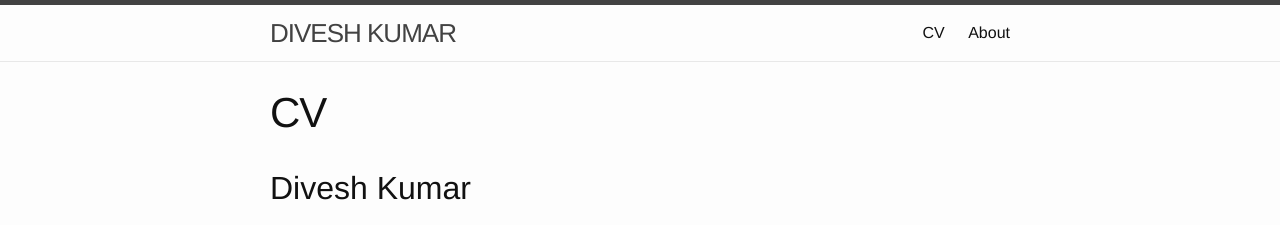
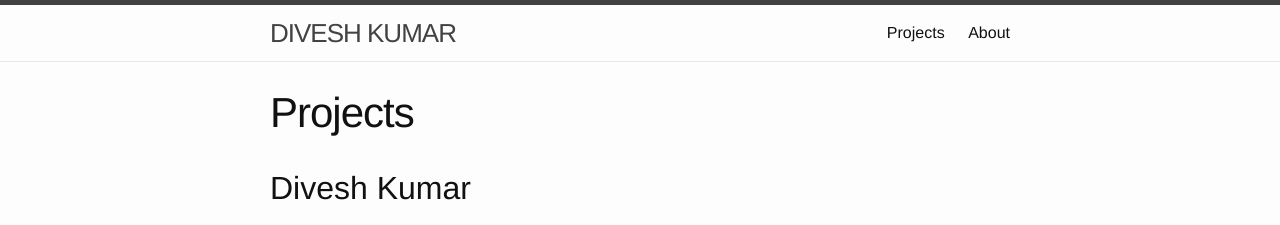
Before and after one commit to outstanding-hare/outstanding-hare.github.io, a Jekyll site: the page built from Projects.md, in a window 1280 px wide. Shown: the top 225 px of the page. Built offline with Jekyll 4.4.1, drawn with Linux system fonts in a browser that asks for light colours.

Commit message:
projects

```diff
--- a/CV.md
+++ b/Projects.md
@@ -1,7 +1,7 @@
 ---
 layout: page
-title: CV
-permalink: /CV/
+title: Projects
+permalink: /Projects/
 ---
 
 ## Divesh Kumar
```
